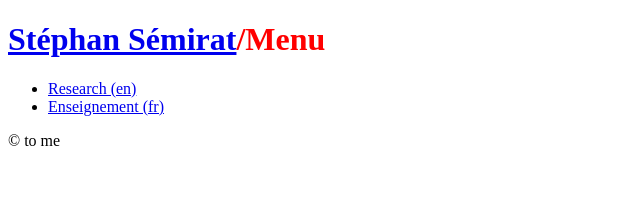
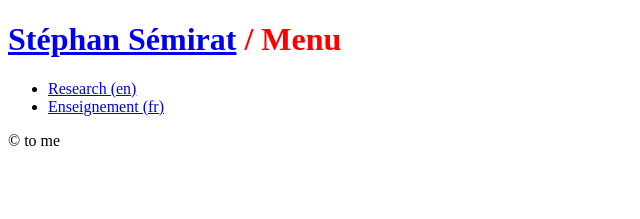
Before and after one commit to ssemirat/ssemirat.github.io, a Jekyll site: the page built from index.md, in a window 1280 px wide. Shown: the top 219 px of the page, without its empty margins (0-640 px from the left). Built offline with Jekyll 4.4.1, drawn with Linux system fonts in a browser that asks for light colours; our own code applies the rules of GitHub Pages for plain Markdown files.

Commit message:
Update default.html

```diff
--- a/_layouts/default.html
+++ b/_layouts/default.html
@@ -2,11 +2,11 @@
 <html lang="en">
   <head>
     <meta charset="utf-8">
-    <title>St&eacute;phan S&eacute;mirat: {{ page.title }}</title>
-    <link rel="stylesheet" href="style.css">
+    <title>St&eacute;phan S&eacute;mirat / {{ page.title }}</title>
+    <link rel="stylesheet" href="../style.css">
   </head>
   <body>
-    <h1><a href="index.html">St&eacute;phan S&eacute;mirat<a>/{{ page.title }}</h1>
+    <h1><a href="index.html">St&eacute;phan S&eacute;mirat<a> / {{ page.title }}</h1>
     <div id="content">
       {{ content }}
     </div>
```
